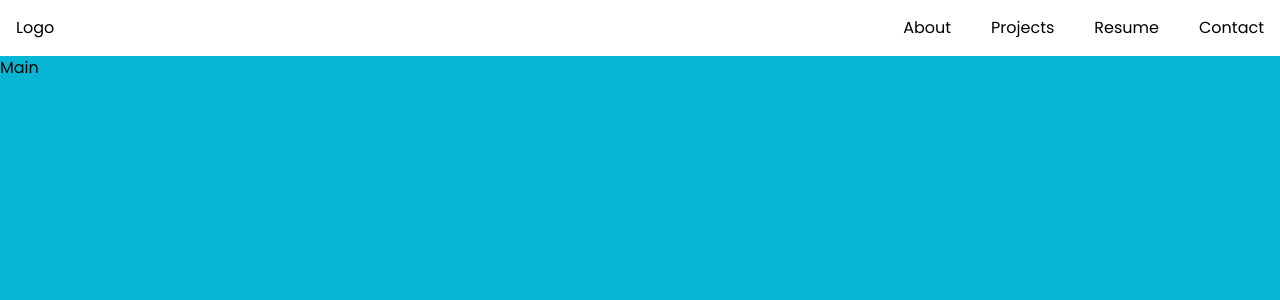
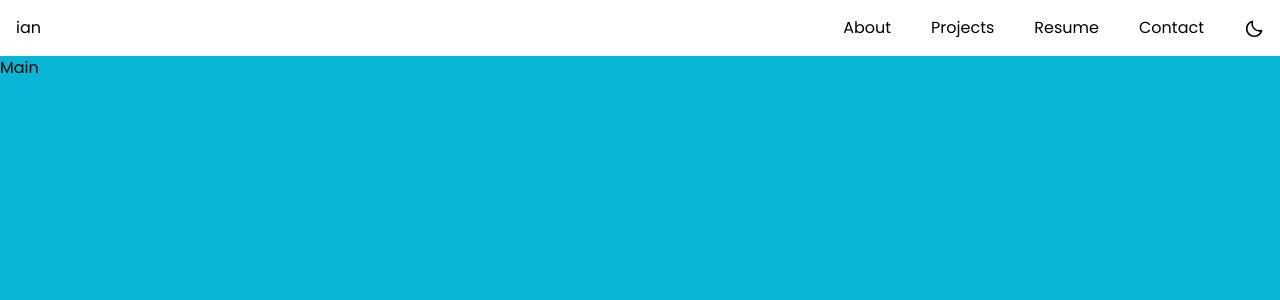
Before and after one commit to tamerlantian/portfolio, a React (Vite) app: page / in a window 1280 px wide. Shown: the top 300 px of the page. Built offline with nearby package versions, Linux system fonts and the light colour scheme.

Commit message:
responsive navbar added

```diff
--- a/src/components/Burguer.jsx
+++ b/src/components/Burguer.jsx
@@ -1,5 +1,6 @@
 import React, { useState } from "react";
 import { RxTextAlignJustify } from "react-icons/rx";
+import { IoMdClose } from "react-icons/io"
 import RightNav from "./RightNav";
 
 const Burguer = ({ isMobileValue }) => {
@@ -18,9 +19,9 @@ const Burguer = ({ isMobileValue }) => {
       <button
         id="hamburger"
         onClick={handleClick}
-        className="text-2xl md:hidden"
+        className="text-2xl md:hidden z-10"
       >
-        <RxTextAlignJustify />
+        {open ? <IoMdClose /> : <RxTextAlignJustify />}
       </button>
       <RightNav
         isMobileValue={isMobileValue}
--- a/src/components/Navbar.jsx
+++ b/src/components/Navbar.jsx
@@ -26,7 +26,7 @@ const Navbar = () => {
 
   return (
     <nav className="flex justify-between p-4">
-      <div>Logo</div>
+      <div>ian</div>
       <Burguer isMobileValue={isMobile} />
     </nav>
   );
--- a/src/components/RightNav.jsx
+++ b/src/components/RightNav.jsx
@@ -1,8 +1,10 @@
 import React, { useEffect, useRef } from "react";
+import { BiMoon } from "react-icons/bi";
 
 const RightNav = ({ onClose, open, isMobileValue }) => {
   const rightBar = useRef();
 
+  // the code below checks if the user has clicked outside of the menu when mobile phone is on and set the menu off
   useEffect(() => {
     const handler = (event) => {
       const hamburger = document.getElementById("hamburger");
@@ -21,21 +23,24 @@ const RightNav = ({ onClose, open, isMobileValue }) => {
     };
   }, []);
 
-  const mobile = `bg-cyan-100 h-screen fixed top-0 right-0 pt-14 shadow-xl rightbar ${open ? "translate-x-0" : "translate-x-full"}` ;
-
+  // style for opening and closing sidenav
+  const mobile = `bg-white h-screen fixed top-0 right-0 pt-14 shadow-xl rightbar ${
+    open ? "translate-x-0 w-60" : "translate-x-full w-0"
+  }`;
+  // style for turning sidenav display flex
   const desktop = `flex items-center`;
-
-  const linkClass = `pl-10`;
+  // styles for links with proper positioning
+  const linkClass = `${isMobileValue ? "pl-10 pt-5" : "pl-10"}`;
 
   return (
-    <ul
-      ref={rightBar}
-      className={isMobileValue ? mobile : desktop}
-    >
+    <ul ref={rightBar} className={isMobileValue ? mobile : desktop}>
       <li className={linkClass}>About</li>
       <li className={linkClass}>Projects</li>
       <li className={linkClass}>Resume</li>
       <li className={linkClass}>Contact</li>
+      <li className={linkClass}>
+        <BiMoon className="inline text-xl" />
+      </li>
     </ul>
   );
 };
```
